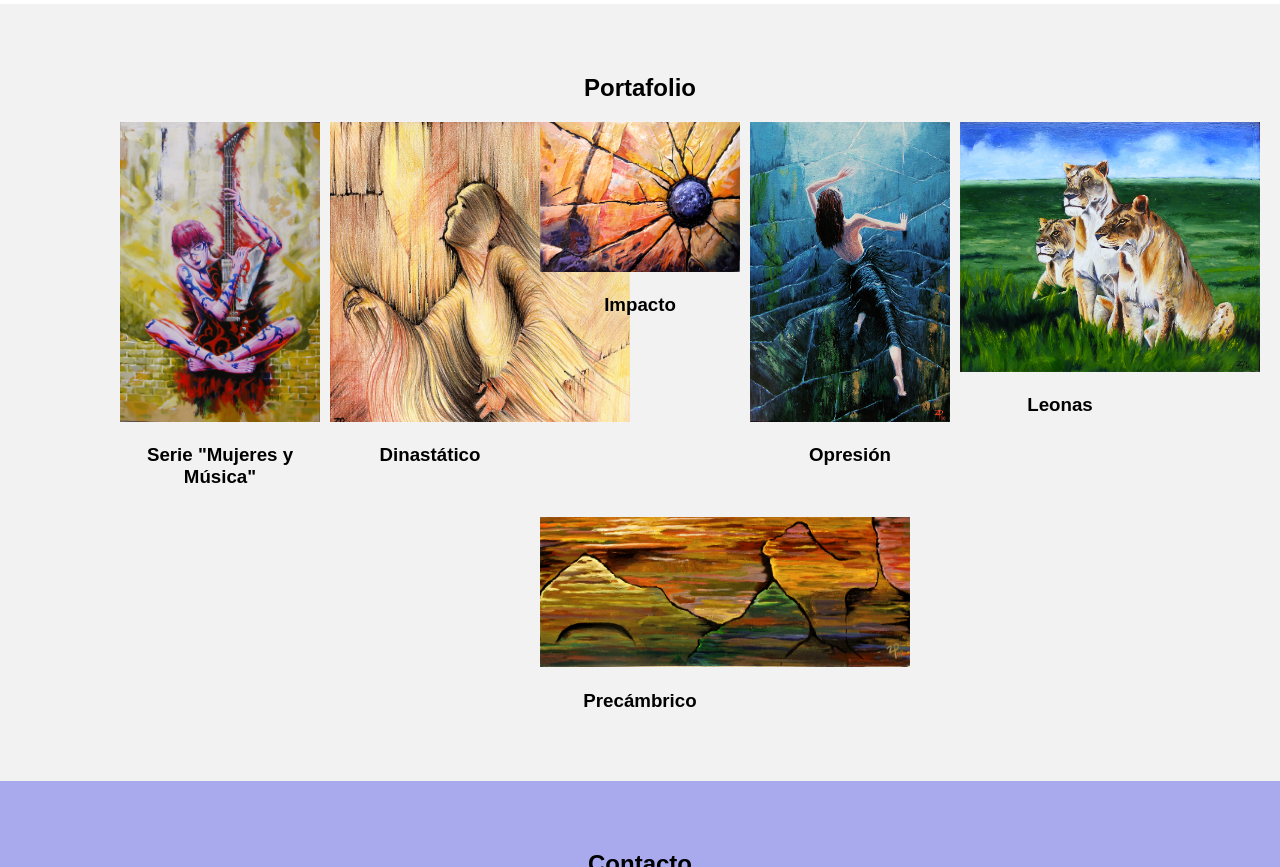
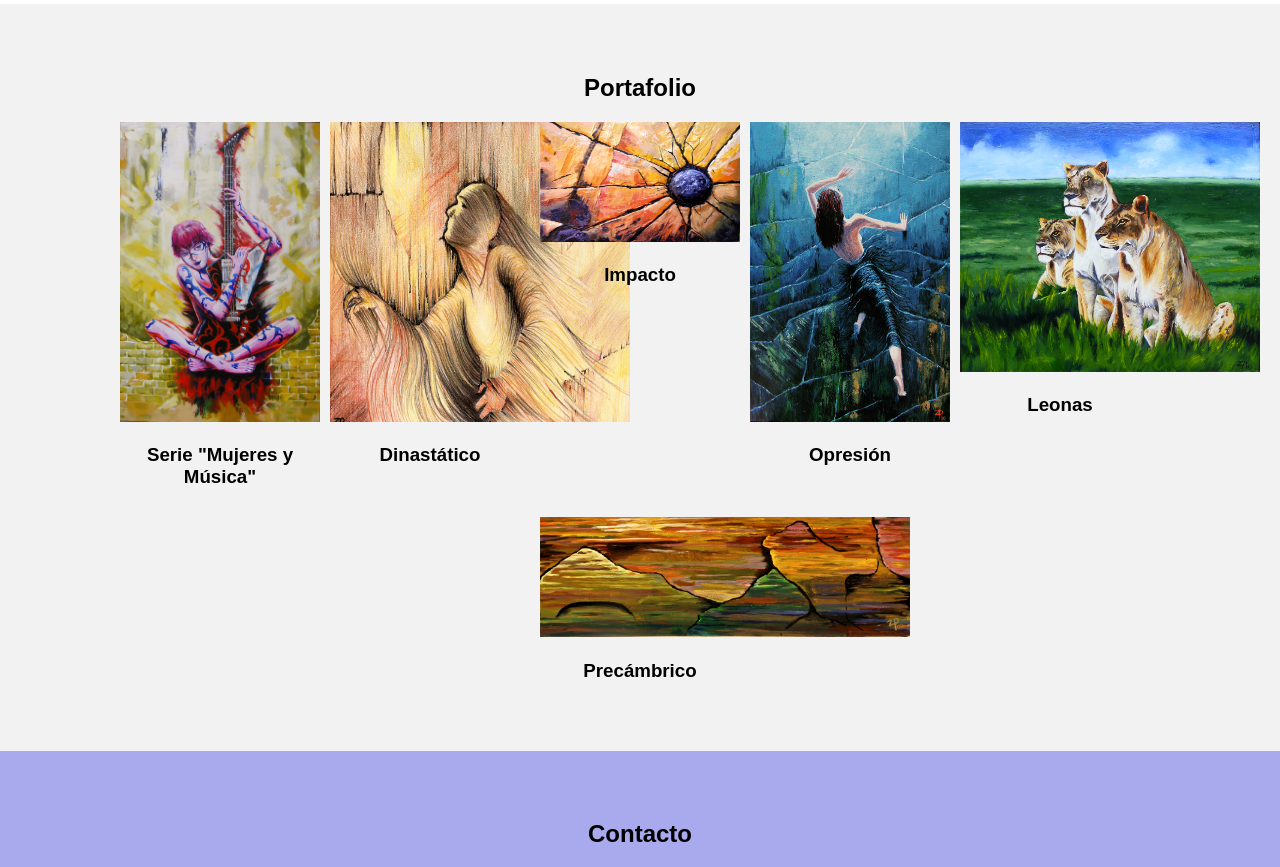
Before and after one commit to GFROSALES/MiprimerawebconGPT, a plain HTML site: page index.html in a window 1280 px wide. Shown: the part 640-1507 px from the top of the page. Drawn offline with Linux system fonts and the light colour scheme.

Commit message:
Update index.html

```diff
--- a/index.html
+++ b/index.html
@@ -50,7 +50,7 @@
                     <h3>Dinastático</h3>
                 </div>
                 <div class="artwork">
-                    <img src="Impacto1s.jpg" alt="Obra de arte 3" width="200px" height="150px"/>
+                    <img src="Impacto1s.jpg" alt="Obra de arte 3" width="200px" height="120px"/>
                     <h3>Impacto</h3>
                 </div>
                 <div class="artwork">
@@ -62,7 +62,7 @@
                     <h3>Leonas</h3>
                 </div>
                 <div class="artwork">
-                    <img src="Prec.jpg" alt="Obra de arte 6" width="370px" height="150px"/>
+                    <img src="Prec.jpg" alt="Obra de arte 6" width="370px" height="120px"/>
                     <h3>Precámbrico</h3>
                 </div>
 
```
